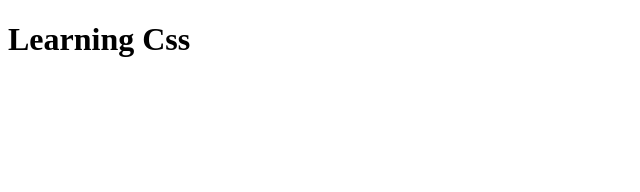
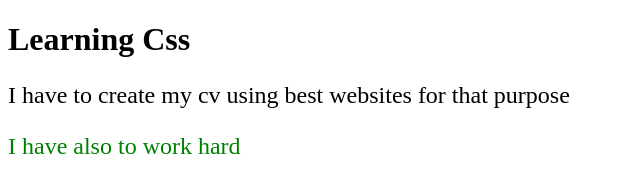
Before and after one commit to MurielNdomo/LearningWithAndela, a plain HTML site: page CssTutorials/LearningCss/index.html in a window 1280 px wide. Shown: the whole page, without its empty margins (0-640 px from the left). Drawn offline with Linux system fonts and the light colour scheme.

Commit message:
Start learning css properties

```diff
--- a/CssTutorials/LearningCss/css/styles.css
+++ b/CssTutorials/LearningCss/css/styles.css
@@ -1 +1,6 @@
-/* comment in css */
+p{
+  font-size: 24px;
+}
+p.alert {
+  color: green;
+}
--- a/CssTutorials/LearningCss/index.html
+++ b/CssTutorials/LearningCss/index.html
@@ -18,6 +18,8 @@
 
 <body>
    <h1>Learning Css</h1>
+   <p> I have to create my cv using best websites for that purpose </p>
+   <p class="alert"> I have also to work hard </p>
 </body>
 
 </html>
```
